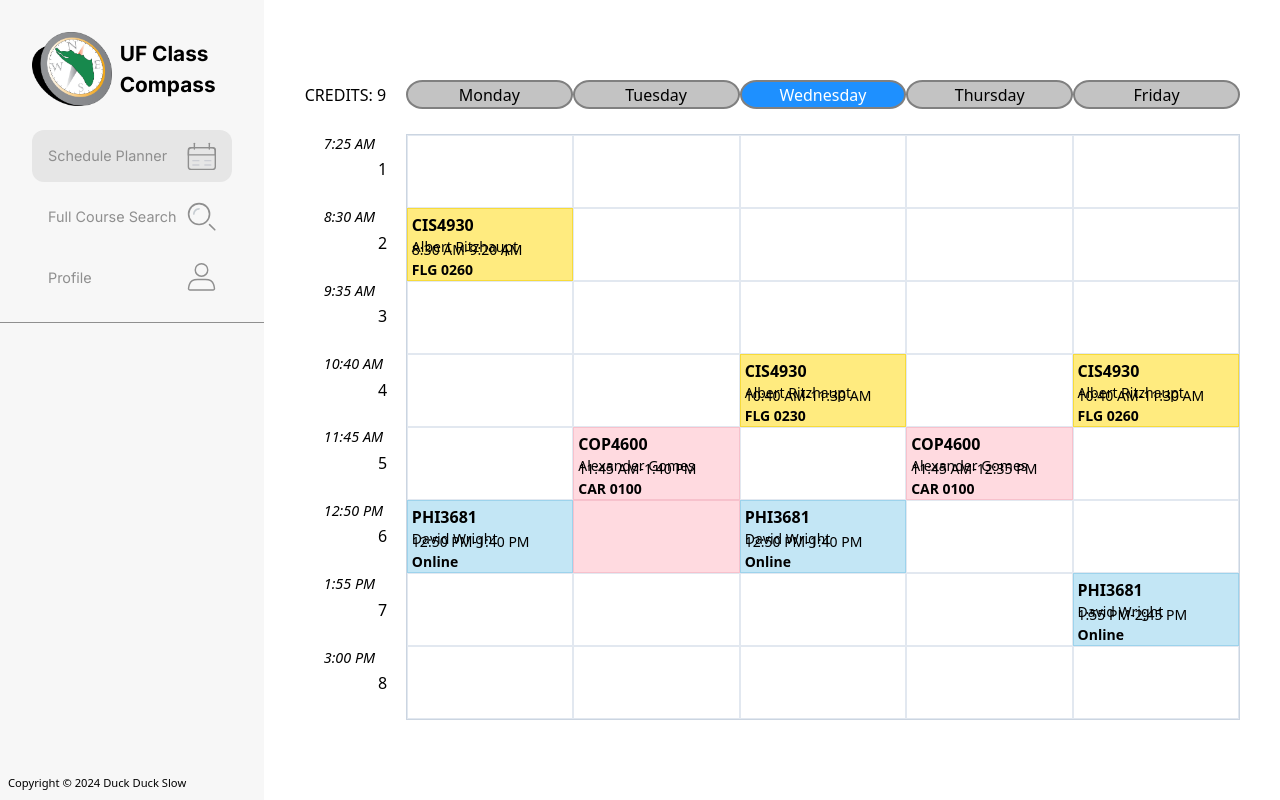
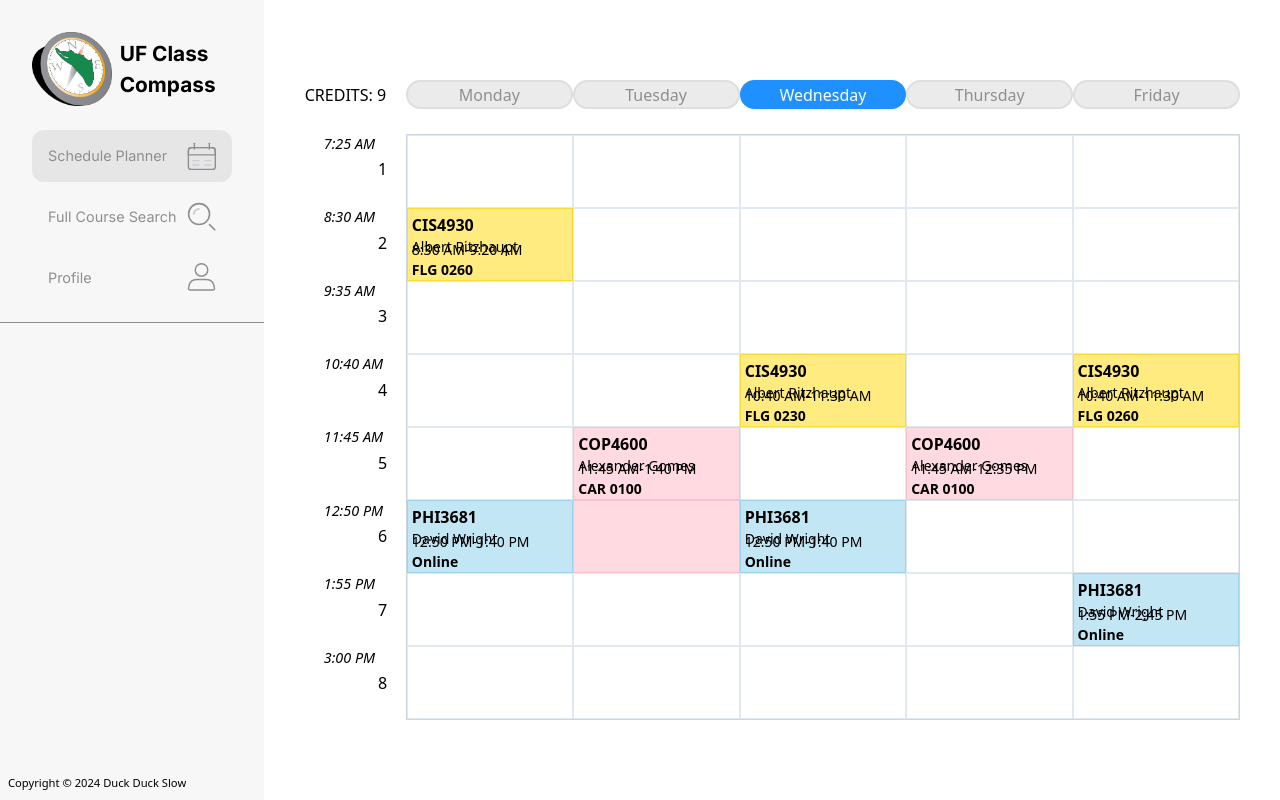
Before and after one commit to sheehan-j/uf-class-compass, a React (Vite) app: page / in a window 1280 px wide. Built offline with nearby package versions, Linux system fonts and the light colour scheme.

Commit message:
Days of week style changes

```diff
--- a/src/components/DaysBox.jsx
+++ b/src/components/DaysBox.jsx
@@ -1,11 +1,11 @@
-import React from 'react';
-import {Days, getDayString} from "../constants/Days";
+import React from "react";
+import { Days, getDayString } from "../constants/Days";
 
 const DaysBox = () => {
 	const currentDate = new Date().getDay() - 1; // Adjusting for Monday start
 
 	// Convert enum to an array of day names
-    const daysArray = Object.keys(Days).map(key => Days[key]);
+	const daysArray = Object.keys(Days).map((key) => Days[key]);
 
 	return (
 		<>
@@ -16,10 +16,10 @@ const DaysBox = () => {
 						display: "flex",
 						justifyContent: "center",
 						alignItems: "center",
-                        backgroundColor: index === currentDate ? "rgb(30,144,255)" : "rgba(135, 135, 135, 0.5)",
-                        color: index === currentDate ? "white" : "black",
-                        border: "2px solid gray",
-                        borderRadius: "20% / 100%",
+						backgroundColor: index === currentDate ? "rgb(30,144,255)" : "rgb(235, 235, 235)",
+						color: index === currentDate ? "white" : "#8F8F8F",
+						border: index === currentDate ? "none" : "2px solid #DEDEDE",
+						borderRadius: "1000px",
 						width: "100%",
 						height: "100%",
 					}}
```
Lines whose indentation alone changed are shown as unchanged.
